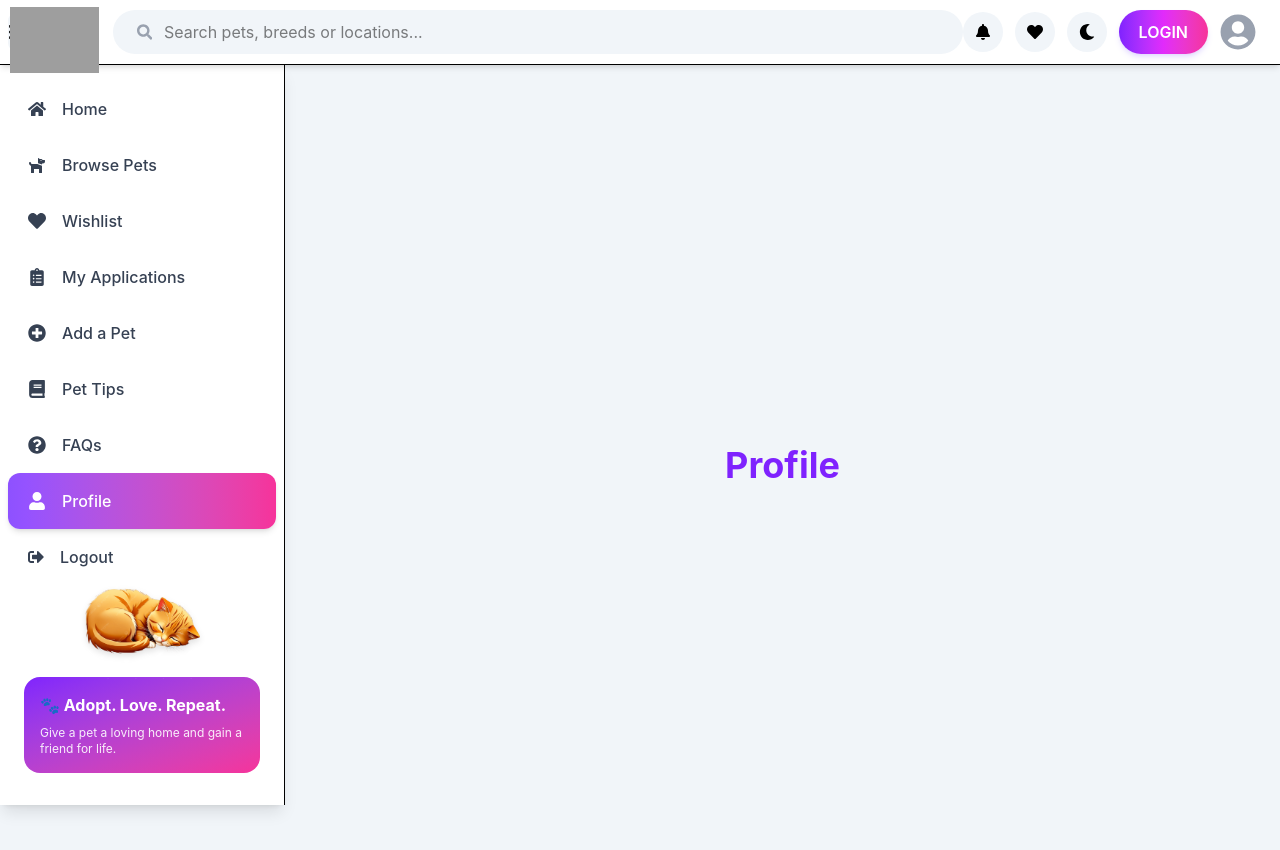
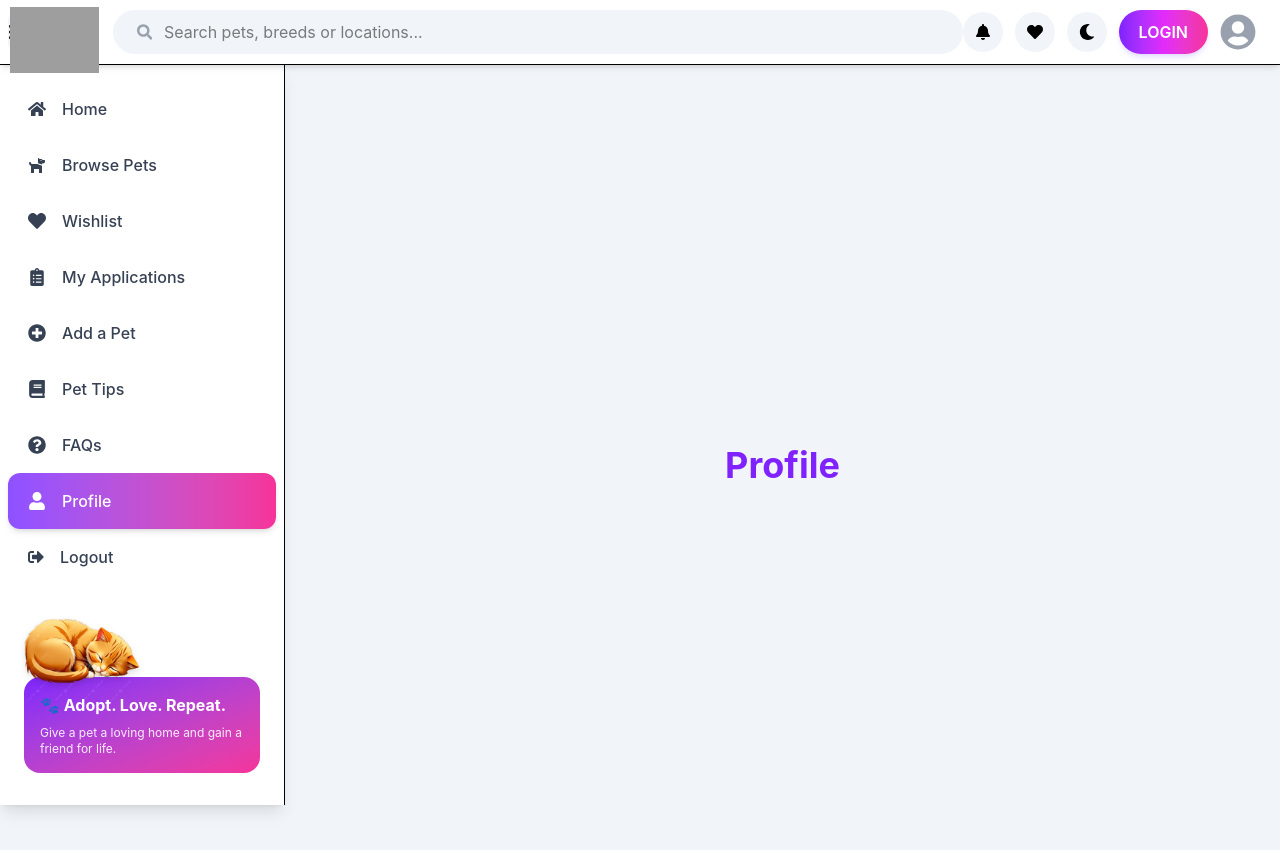
Before and after one commit to purvak2878/petverse, a React (Vite) app in the folder frontend/: page /profile in a window 1280 px wide. Shown: the top 850 px of the page. Built offline with nearby package versions, Linux system fonts and the light colour scheme; grey boxes are pictures that could not be loaded.

Commit message:
added a pet on the sidebar

```diff
--- a/frontend/src/components/Sidebar.jsx
+++ b/frontend/src/components/Sidebar.jsx
@@ -12,7 +12,7 @@ import {
     FaSignOutAlt,
 } from "react-icons/fa";
 
-import sidebarPet from "../assets/images/sidebarpet.png";
+import sidebarPet from "../assets/images/sidebarPet.png";
 
 
 function Sidebar({ sidebarOpen, setSidebarOpen }) {
@@ -197,10 +197,9 @@ function Sidebar({ sidebarOpen, setSidebarOpen }) {
 
                     <div className="
                         flex
-                        justify-center
                         items-end
                         h-[105px]
-                        mb-[-2px]
+                        translate-y-8
                     ">
 
                         <img
```
